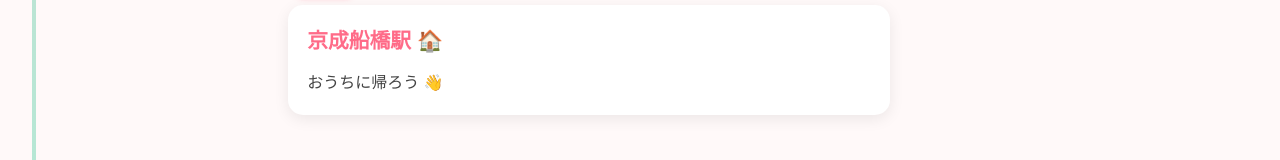
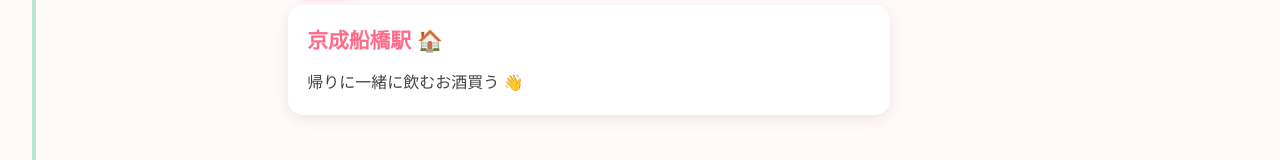
Before and after one commit to moracchi/kazusanpo20250319, a plain HTML site: page index.html in a window 1280 px wide. Shown: the part 2923-3083 px from the top of the page. Drawn offline with Linux system fonts and the light colour scheme.

Commit message:
Update index.html

```diff
--- a/index.html
+++ b/index.html
@@ -75,7 +75,7 @@
                 <div class="timeline-time">15:00</div>
                 <div class="timeline-content">
                     <h3>京成船橋駅 🏠</h3>
-                    <p>おうちに帰ろう 👋</p>
+                    <p>帰りに一緒に飲むお酒買う 👋</p>
                 </div>
             </div>
         </div>
```
